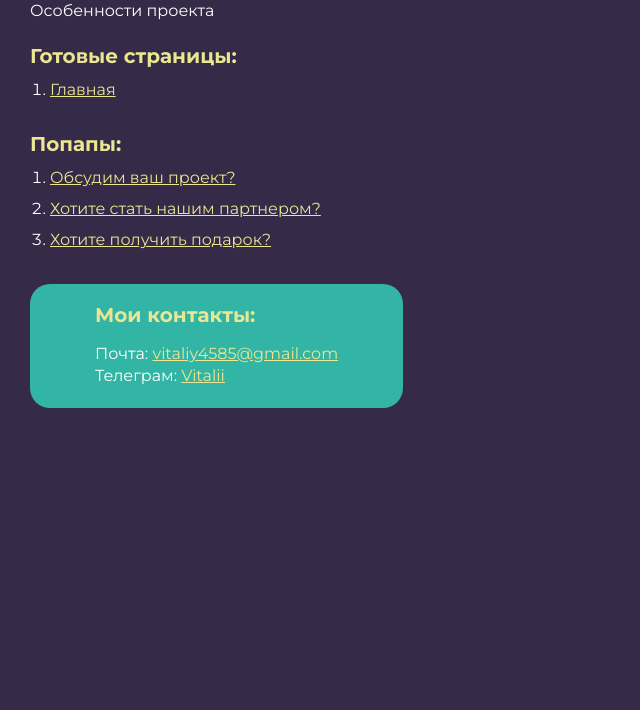
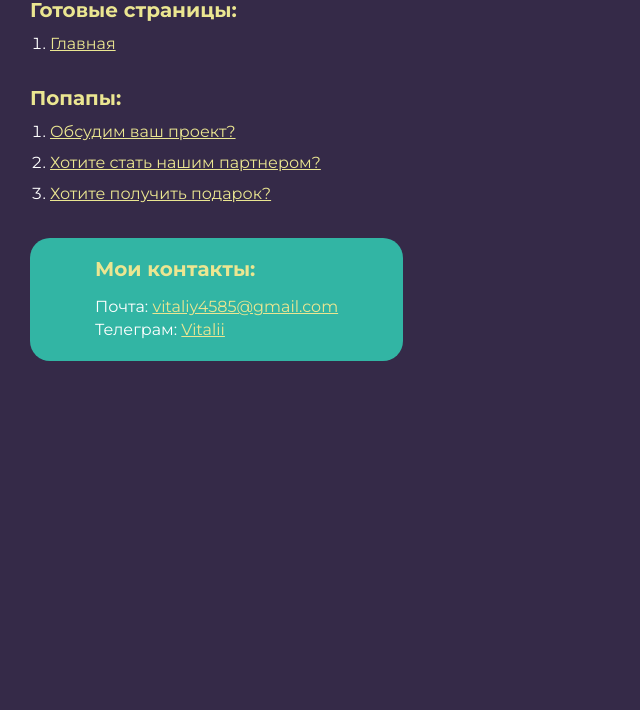
Before and after one commit to Iamlovi/Ringo, a plain HTML site: page index.html in a window 1280 px wide. Shown: the part 90-800 px from the top of the page, without its empty margins (0-640 px from the left). Drawn offline with Linux system fonts and the light colour scheme.

Commit message:
Update index.html

```diff
--- a/index.html
+++ b/index.html
@@ -10,9 +10,6 @@
 <body>
 	<div class="rootpage">
 		<h1>Верстка «Ringo»</h1>
-		<div class="rootpage__info">
-			Особенности проекта
-		</div>
 		<h2>Готовые страницы:</h2>
 		<ol class="rootpage__list">
 			<li><a target="_blank" href="home.html">Главная</a></li>
```
